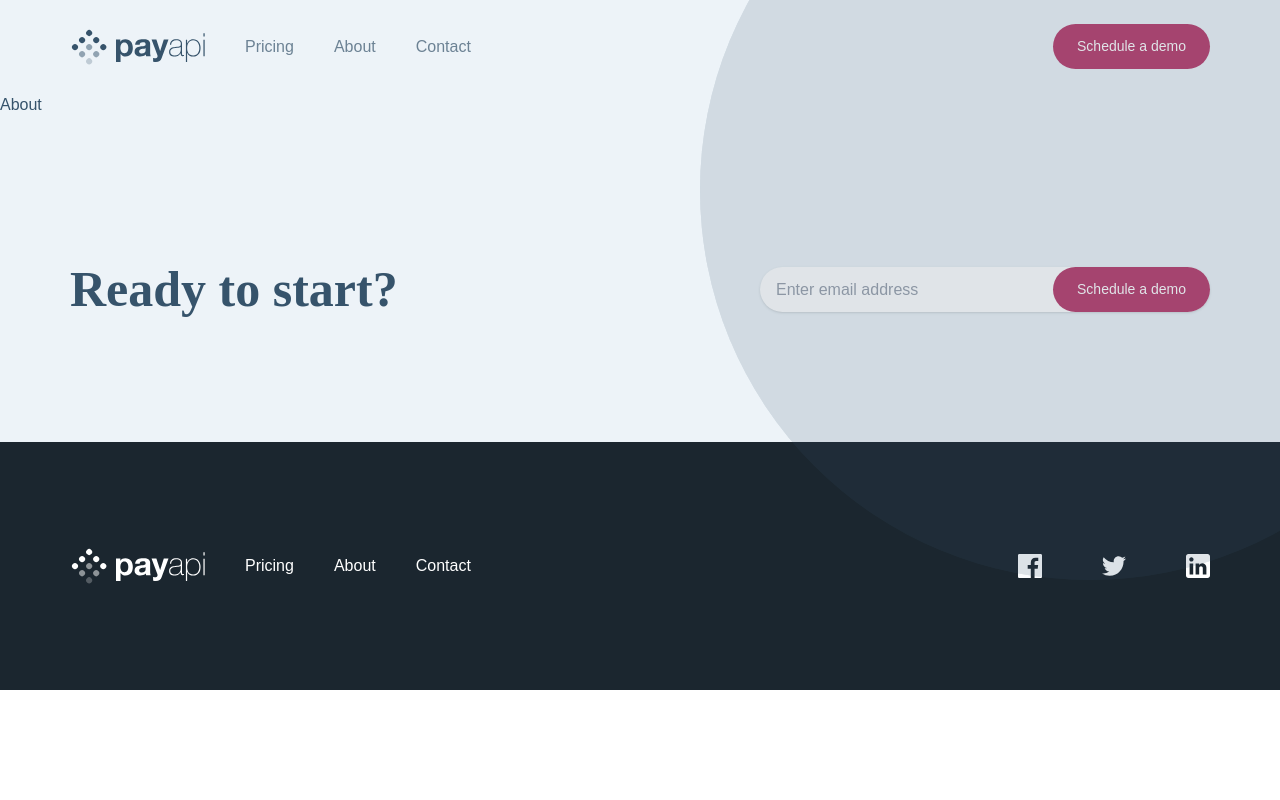
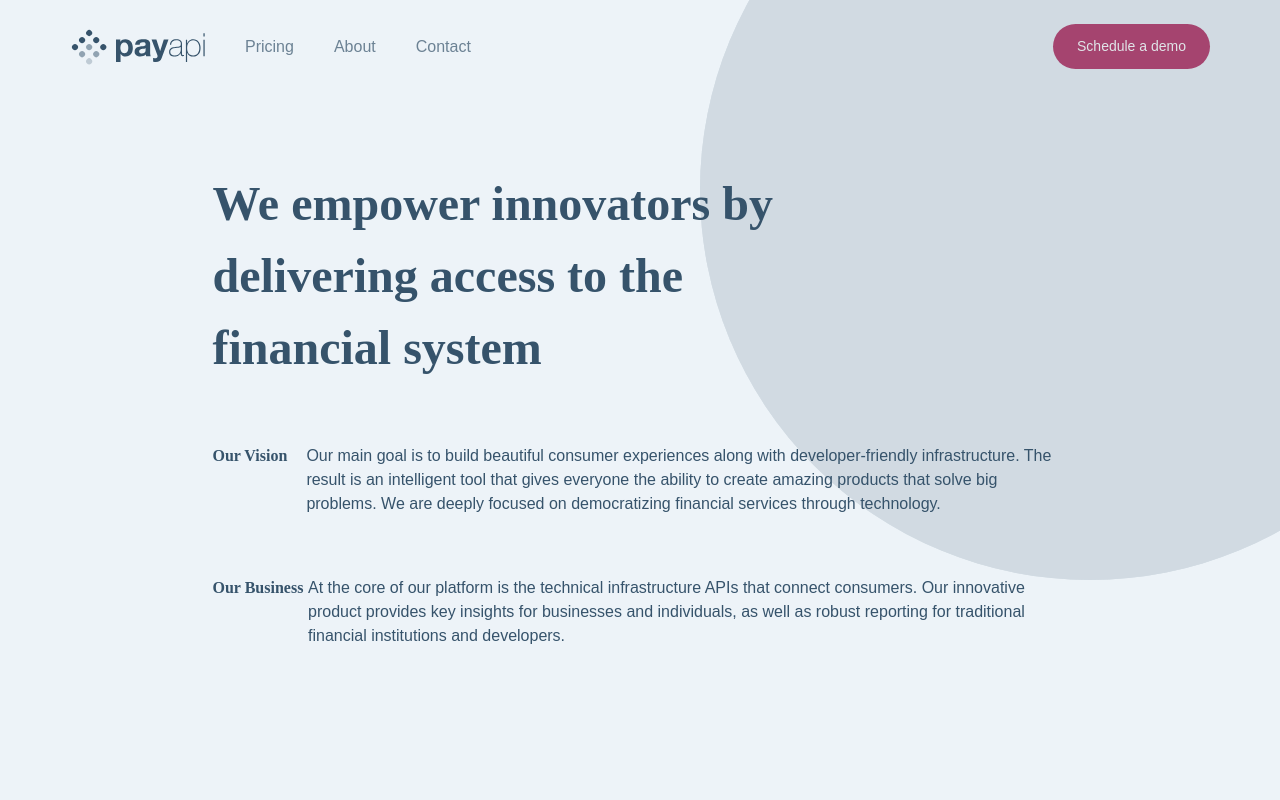
Before and after one commit to Hannahadora/Pay-api-react-app, a React (Create React App) app: page /about in a window 1280 px wide. Shown: the top 800 px of the page. Built offline with nearby package versions, Linux system fonts and the light colour scheme.

Commit message:
about page

```diff
--- a/src/pages/About.jsx
+++ b/src/pages/About.jsx
@@ -1,9 +1,34 @@
-import React from 'react'
+import React from "react";
 
 const About = () => {
   return (
-    <div>About</div>
-  )
-}
+    <div className="app-container">
+      <div className="lg:w-[75%] w-[100%] mx-auto">
+        <h3 className="font-bold text-[48px] lg:mr-[280px]">
+          We empower innovators by delivering access to the financial system
+        </h3>
+        <div className="flex items-start justify-between my-[60px]">
+          <h6 className="w-[30%] font-semibold font-[30px]">Our Vision</h6>
+          <p>
+            Our main goal is to build beautiful consumer experiences along with
+            developer-friendly infrastructure. The result is an intelligent tool
+            that gives everyone the ability to create amazing products that
+            solve big problems. We are deeply focused on democratizing financial
+            services through technology.
+          </p>
+        </div>
+        <div className="flex items-start justify-between mt-[40px]">
+          <h6 className="w-[25%] font-semibold font-[30px]">Our Business</h6>
+          <p>
+            At the core of our platform is the technical infrastructure APIs
+            that connect consumers. Our innovative product provides key insights
+            for businesses and individuals, as well as robust reporting for
+            traditional financial institutions and developers.
+          </p>
+        </div>
+      </div>
+    </div>
+  );
+};
 
-export default About
+export default About;
```
